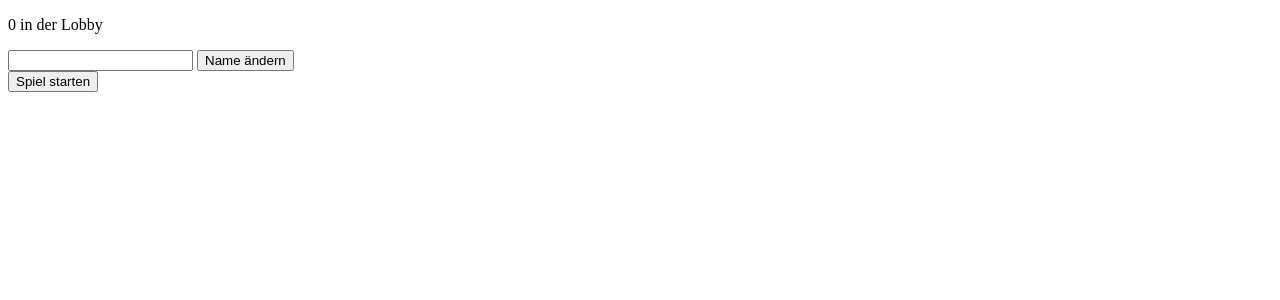
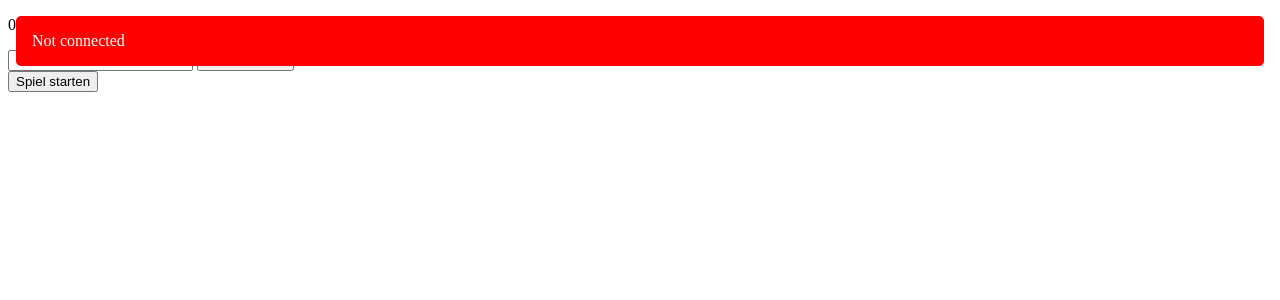
Before and after one commit to blackdra-gon/crewz3r, a Flask app: page / in a window 1280 px wide. Shown: the top 300 px of the page. Run offline with Flask 2, Linux system fonts and the light colour scheme.

Commit message:
Add connection banner

```diff
--- a/static/scripts/main.js
+++ b/static/scripts/main.js
@@ -7,8 +7,12 @@ const emit_name = () => {
 }
 
 socket.on('connect', () => {
-    console.log("socket connected");
+    document.getElementById("connection-banner").classList.add("connected");
     emit_name();
+});
+
+socket.on('disconnect', () => {
+    document.getElementById("connection-banner").classList.remove("connected");
 });
 
 socket.on('user list', (user_string) => {
--- a/static/styles/main.css
+++ b/static/styles/main.css
@@ -7,3 +7,29 @@ main.game_started .start {
 main.game_started .in_game {
     display: block;
 }
+
+#connection-banner {
+    position: fixed;
+    top: 1em;
+    left: 1em;
+    right: 1em;
+    background: red;
+    color: white;
+    padding: 1em;
+    border-radius: 5px;
+    transition: 0.5s opacity 1s, 0.3s background-color;
+    pointer-events: none;
+}
+#connection-banner .connected {
+    display: none;
+}
+#connection-banner.connected {
+    background: green;
+    opacity: 0;
+}
+#connection-banner.connected .connected {
+    display: block;
+}
+#connection-banner.connected .not-connected {
+    display: none;
+}
--- a/templates/index.html
+++ b/templates/index.html
@@ -8,6 +8,10 @@
     </head>
     <body>
         <main>
+            <div id="connection-banner">
+                <span class="not-connected">Not connected</span>
+                <span class="connected">Connected</span>
+            </div>
             <!-- Start page -->
             <div class="start">
                 <p><span data-user-count>0</span> in der Lobby</p>
```
